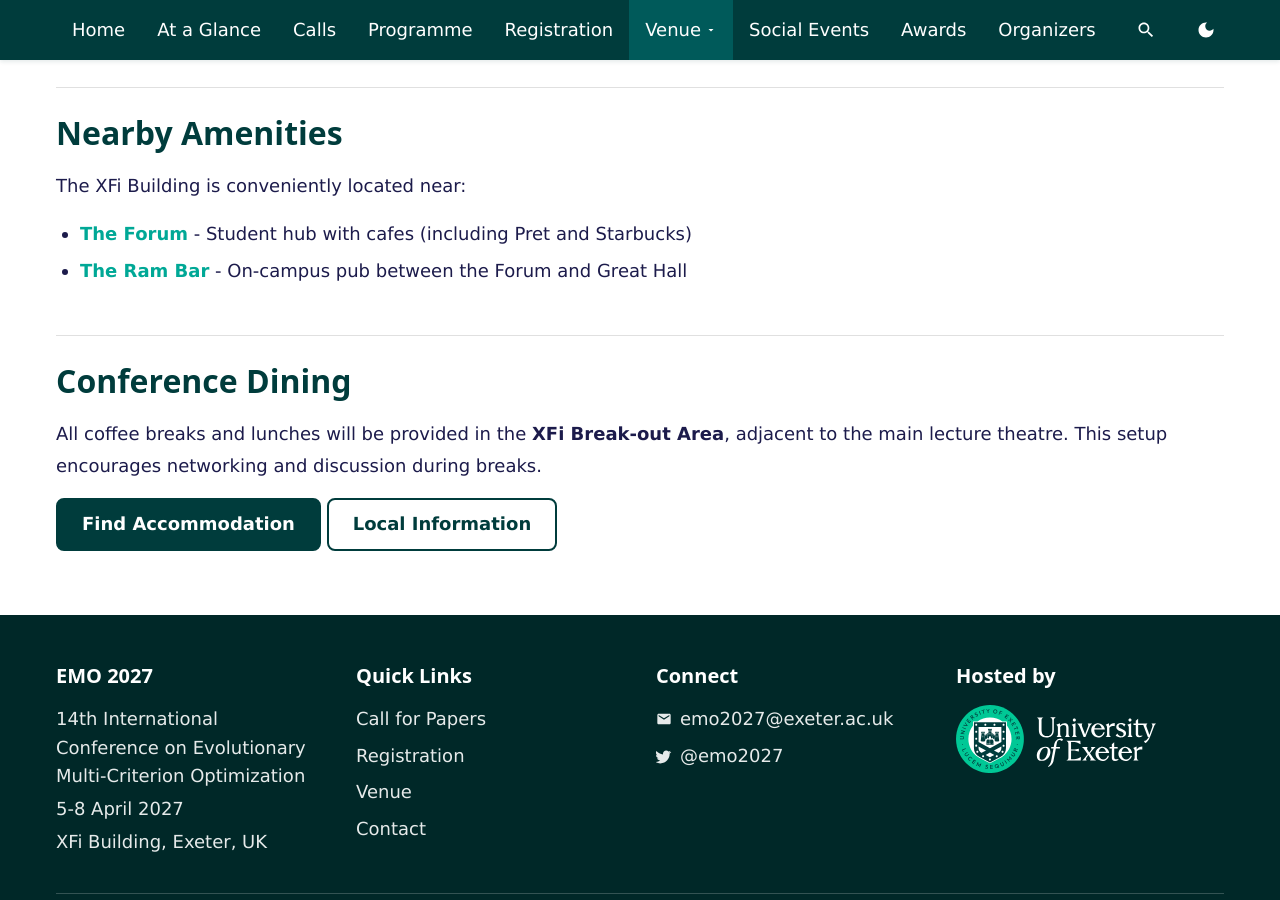
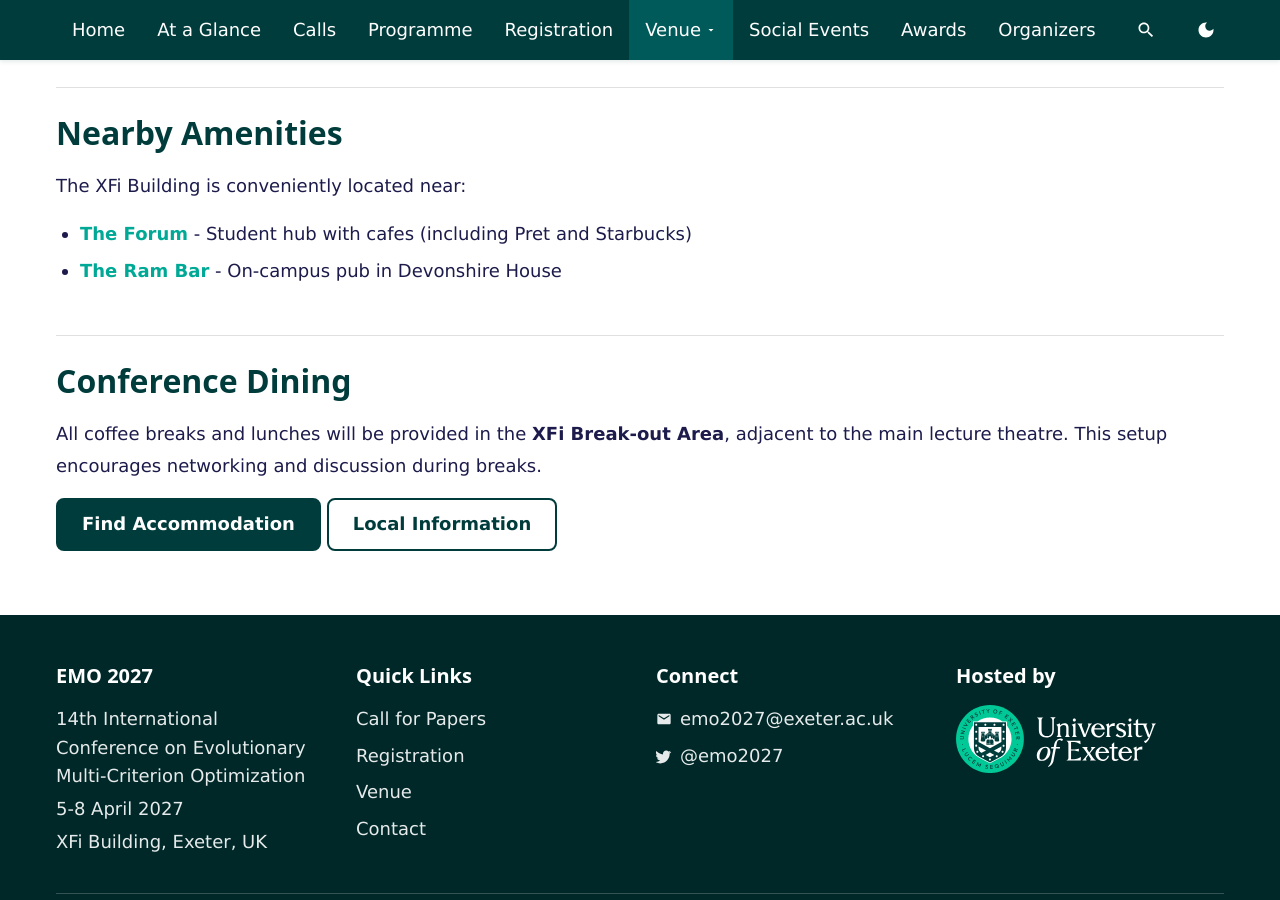
Before and after one commit to emo2027/emo2027.github.io, a Jekyll site: the page built from pages/venue.md, in a window 1280 px wide and 900 px high, scrolled down 2539 px. Built offline with Jekyll 4.4.1, drawn with Linux system fonts in a browser that asks for light colours.

Commit message:
Update Exeter venue links

```diff
--- a/pages/venue.md
+++ b/pages/venue.md
@@ -24,7 +24,7 @@ EMO 2027 will be hosted at the [{{ site.data.conference.venue.name }}]({{ site.d
 
 <div class="info-box notice">
   <p>Explore the Streatham Campus with the University of Exeter's 3D virtual tour:</p>
-  <a href="https://www.exeter.ac.uk/visit/virtual-tour/" class="btn btn-primary">Take the Virtual Tour</a>
+  <a href="https://virtualtourcompany.co.uk/exeter_university/index.html" class="btn btn-primary">Take the Virtual Tour</a>
 </div>
 
 ## Streatham Campus
@@ -34,7 +34,7 @@ The Streatham Campus is the University of Exeter's largest campus, set in 300 ac
 ### Campus Highlights
 
 - **[Reed Hall](https://event.exeter.ac.uk/venues/reed-hall)** - Historic building hosting the conference banquet
-- **[The Forum](https://www.exeter.ac.uk/departments/campusservices/facilitiesoperations/forum/)** - Modern student hub with cafes and services
+- **[The Forum](https://www.exeter.ac.uk/our-campuses/streatham-campus/the-forum/)** - Modern student hub with cafes and services
 - **Beautiful Gardens** - Award-winning botanical gardens and arboretum
 - **Sports Facilities** - Available for attendees during the conference
 
@@ -59,21 +59,21 @@ Please contact us in advance if you have specific accessibility requirements.
 
 ### Campus Parking
 
-Limited parking is available on campus. Visitors should use **[Car Park C](https://www.exeter.ac.uk/staff/car-parking/carparklocations/)**. We recommend using public transport when possible.
+Limited parking is available on campus. Visitors should use **[Car Park C](https://www.exeter.ac.uk/our-campuses/streatham-campus/)**. We recommend using public transport when possible.
 
 ### Campus Map
 
 <div class="info-box notice">
   <p>Download the campus map to help navigate the grounds:</p>
-  <a href="https://www.exeter.ac.uk/visit/maps/" class="btn btn-secondary">Download Campus Map</a>
+  <a href="https://www.exeter.ac.uk/v8media/aboutus/visitus/streatham-campus-map.pdf" class="btn btn-secondary">Download Campus Map</a>
 </div>
 
 ## Nearby Amenities
 
 The XFi Building is conveniently located near:
 
-- **[The Forum](https://www.exeter.ac.uk/departments/campusservices/facilitiesoperations/forum/)** - Student hub with cafes (including Pret and Starbucks)
-- **[The Ram Bar](https://liveevents.exeter.ac.uk/event-venue/the-ram-bar/)** - On-campus pub between the Forum and Great Hall
+- **[The Forum](https://www.exeter.ac.uk/our-campuses/streatham-campus/the-forum/)** - Student hub with cafes (including Pret and Starbucks)
+- **[The Ram Bar](https://www.exeter.ac.uk/departments/campusservices/eatandshop/eatanddrink/therambar/)** - On-campus pub in Devonshire House
 
 ## Conference Dining
 
```
Also changed, not shown: pages/local-info.md (+1 -1 lines).
